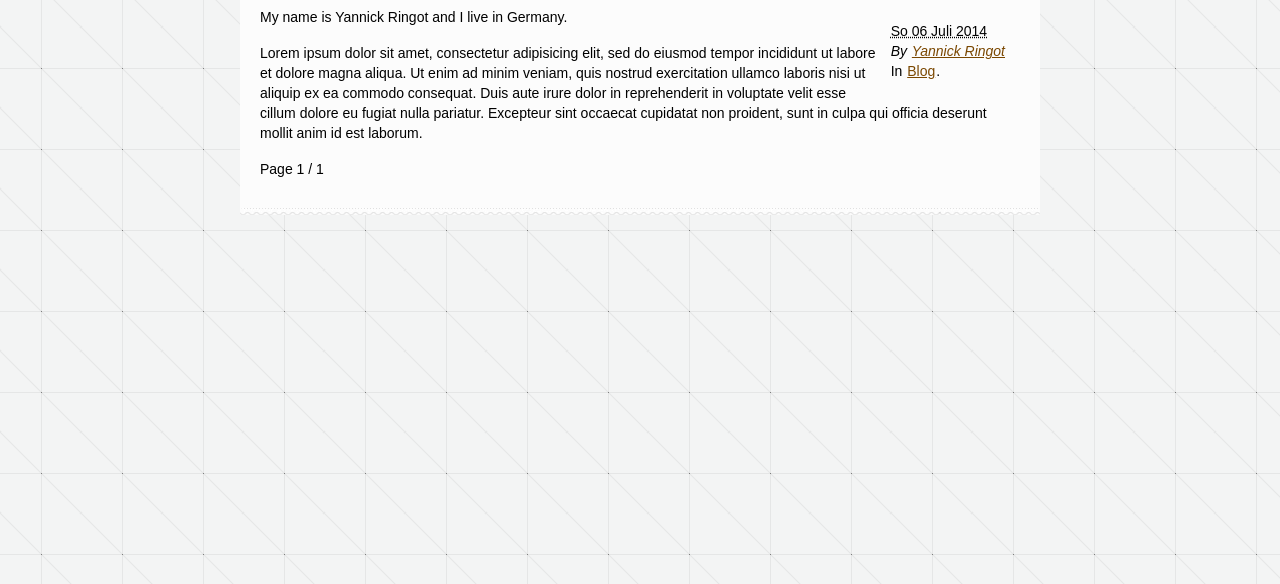
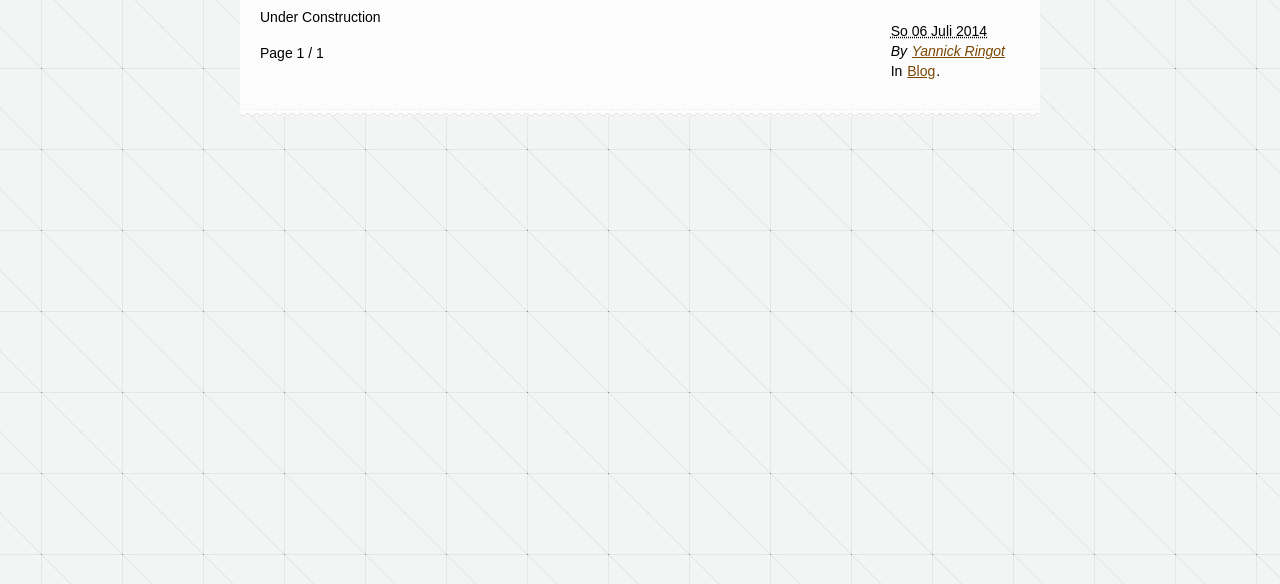
Before and after one commit to yringot/yringot.github.io, a plain HTML site: page category/blog.html in a window 1280 px wide. Shown: the part 216-800 px from the top of the page. Drawn offline with Linux system fonts and the light colour scheme; a web font is replaced by a local one.

Commit message:
Update blog.html

```diff
--- a/category/blog.html
+++ b/category/blog.html
@@ -44,13 +44,8 @@
                 By <a class="url fn" href="../author/yannick-ringot.html">Yannick Ringot</a>
         </address>
 <p>In <a href="../category/blog.html">Blog</a>. </p>
-</footer><!-- /.post-info --><p>My name is Yannick Ringot and I live in&nbsp;Germany.</p>
-<p>Lorem ipsum dolor sit amet, consectetur adipisicing elit, sed do eiusmod
-tempor incididunt ut labore et dolore magna aliqua. Ut enim ad minim veniam,
-quis nostrud exercitation ullamco laboris nisi ut aliquip ex ea commodo
-consequat. Duis aute irure dolor in reprehenderit in voluptate velit esse
-cillum dolore eu fugiat nulla pariatur. Excepteur sint occaecat cupidatat non
-proident, sunt in culpa qui officia deserunt mollit anim id est&nbsp;laborum.</p>                </article>
+</footer><!-- /.post-info --><p>Under Construction</p>                </article>
+
 <p class="paginator">
     Page 1 / 1
 </p>
```
